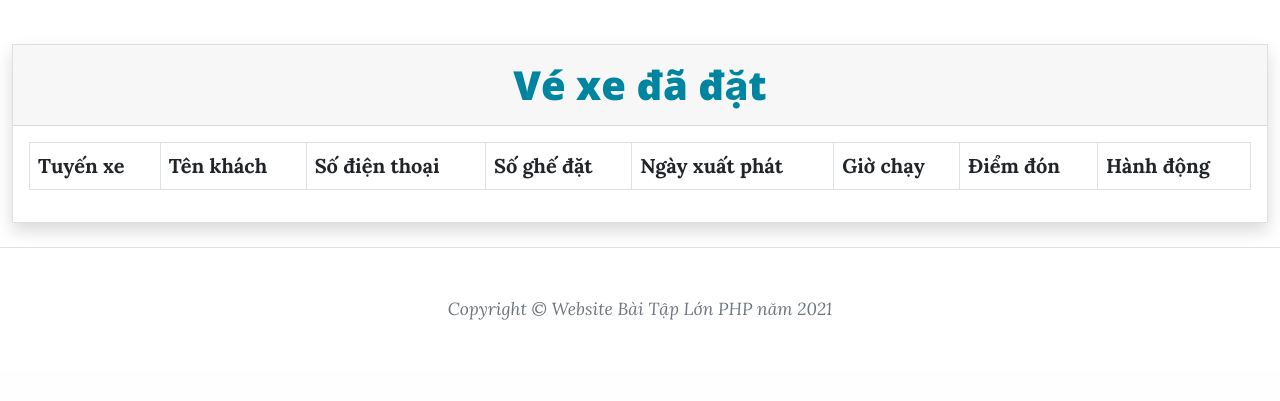
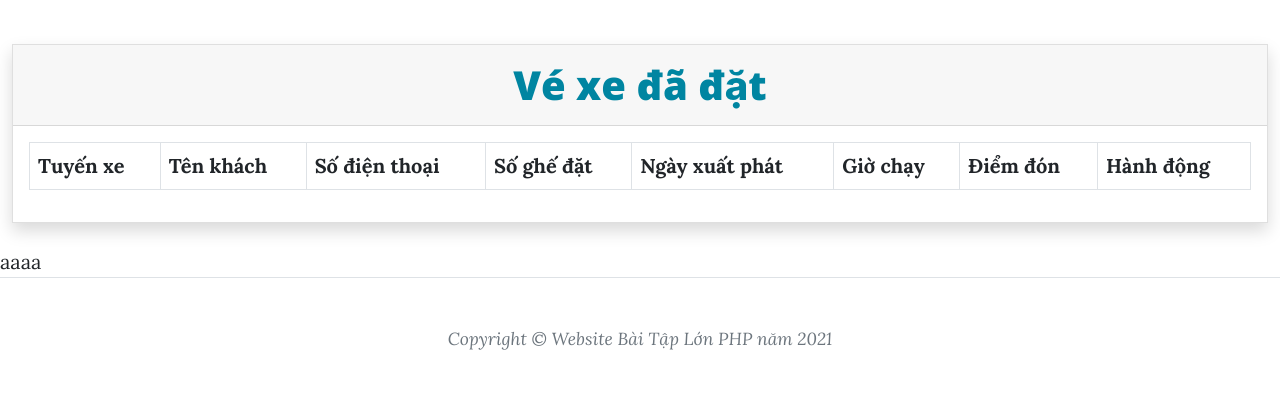
Before and after one commit to thayvovi/BTL_Nhom25, a PHP site: the page made by views/cars/edit.php in a window 1280 px wide. Shown: the part 536-937 px from the top of the page. Before the commit the page ends 856 px from the top, so only its background shows below. Run offline with PHP 8.4, Linux system fonts and the light colour scheme; the template is opened without the code that fills it, so the values that code supplies are empty.

Commit message:
test thu 3

```diff
--- a/views/cars/edit.php
+++ b/views/cars/edit.php
@@ -66,3 +66,5 @@
 		</div>
 	</div>
 </div>
+
+aaaa
```
